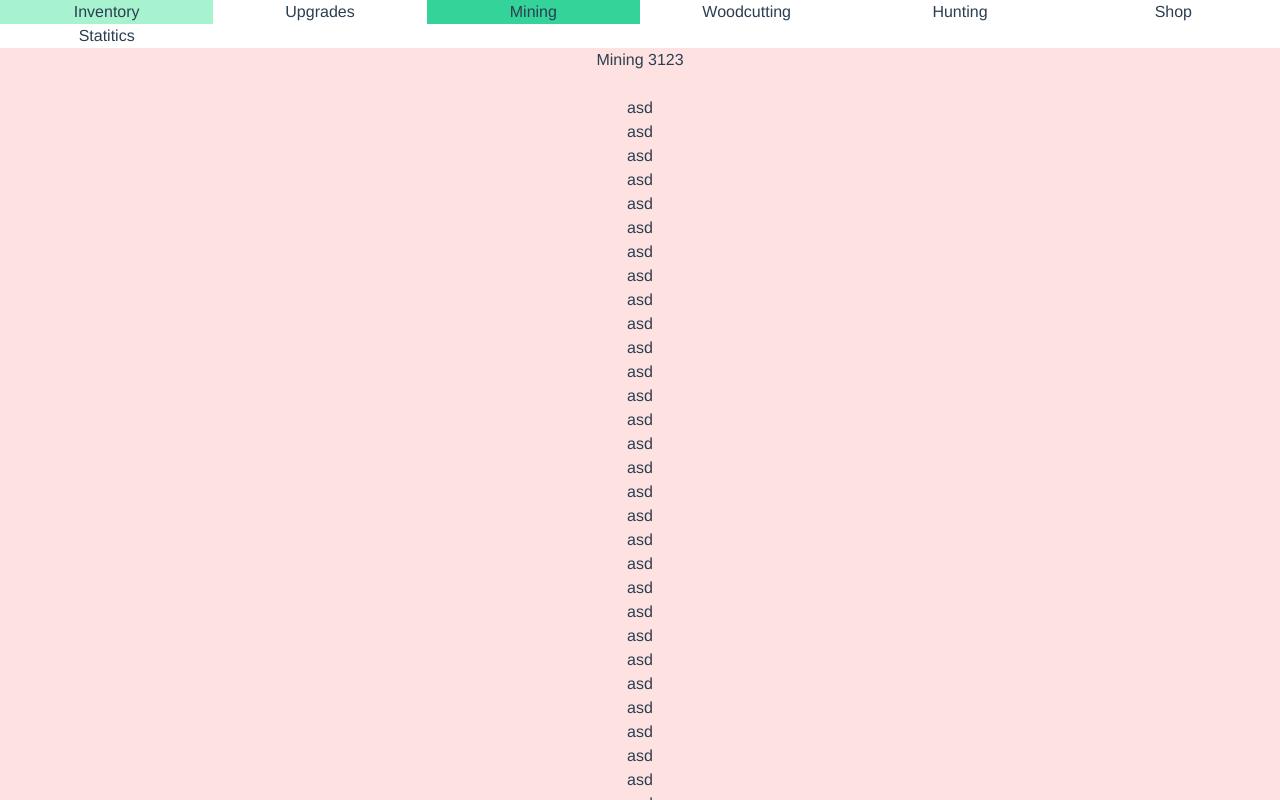
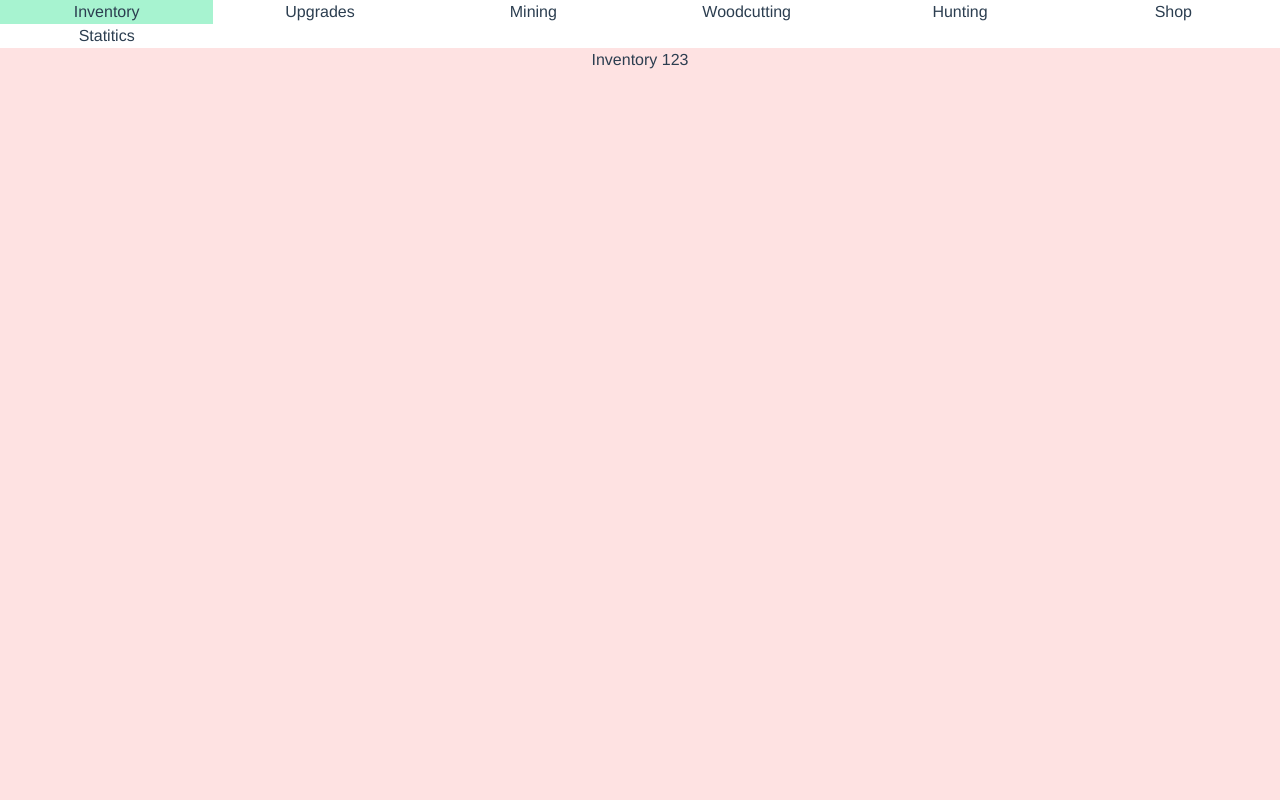
Before and after one commit to aleksandar-radev/best-idle-game, a Vue app: page / in a window 1280 px wide. Built offline with nearby package versions, Linux system fonts and the light colour scheme.

Commit message:
rename Mining to Mine everything will skip the 'ing'

```diff
--- a/src/components/Container/Container.vue
+++ b/src/components/Container/Container.vue
@@ -1,19 +1,20 @@
 <template lang="">
 <div class="grid overflow-x-auto bg-red-100">
   <component :is='getActiveMenu()'></component>
-    <br>asd<br>asd<br>asd<br>asd<br>asd<br>asd<br>asd<br>asd<br>asd<br>asd<br>asd<br>asd<br>asd<br>asd<br>asd<br>asd<br>asd<br>asd<br>asd<br>asd<br>asd<br>asd<br>asd<br>asd<br>asd<br>asd<br>asd<br>asd<br>asd<br>asd<br>asd<br>asd<br>asd<br>asd<br>asd<br>asd<br>asd<br>asd<br>asd<br>asd<br>asd<br>asd<br>asd<br>asd<br>asd<br>asd<br>asd
   </div>
 </template>
 
 <script>
 import Inventory from './Inventory/Inventory.vue'
-import Mining from './Mining/Mining.vue'
+import Mine from './Mining/Mine.vue'
+import Upgrades from './Upgrades/Upgrades.vue'
 
 export default {
   name: 'Container',
   components: {
     Inventory,
-    Mining
+    Mine,
+    Upgrades
   },
   props: {},
   methods: {
@@ -21,6 +22,7 @@ export default {
       return this.$store.state.activeMenu
     },
     setHeight () {
+      // height = total screen height - header
       this.$el.style.height = `calc(100vh - ${this.getHeaderHeight()}px)`
     }
   },
@@ -38,7 +40,7 @@ export default {
     this.setHeight()
     window.addEventListener('resize', (e) => {
       if (resizeTimer) clearTimeout(resizeTimer)
-      resizeTimer = setTimeout(() => { this.setHeight() }, 200)
+      resizeTimer = setTimeout(() => { this.setHeight() }, 250)
     })
   }
 }
--- a/src/components/Container/Mining/Mining.vue
+++ b/src/components/Container/Mining/Mine.vue
@@ -8,7 +8,7 @@
 //  import MenuItem from './GameHeaderMenuItem.vue'
 
 export default {
-  name: 'Mining',
+  name: 'Mine',
   components: {},
   props: {},
   methods: {},
--- a/src/store/index.js
+++ b/src/store/index.js
@@ -2,7 +2,7 @@ import { createStore } from 'vuex'
 
 export default createStore({
   state: {
-    activeMenu: 'Mining'
+    activeMenu: 'Inventory'
   },
   mutations: {
     setActiveMenu (state, menuItem) {
```
